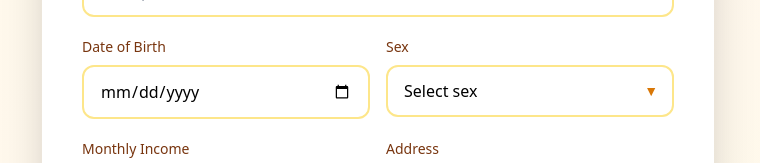
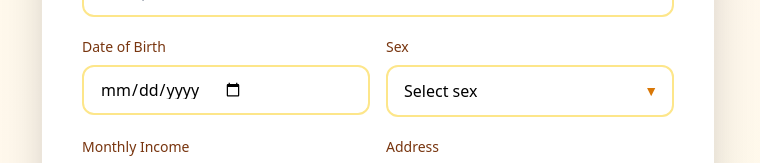
Before and after one commit to legendaryjosh26/PawfectCare_Frontend, a React (Vite) app: page /user/registration in a window 1280 px wide. Shown: the part 343-506 px from the top of the page, without its empty margins (262-1022 px from the left). Built offline with nearby package versions, Linux system fonts and the light colour scheme; no server answers.

Commit message:
frontend modification

```diff
--- a/src/index.css
+++ b/src/index.css
@@ -25,13 +25,26 @@
 .webkit-date-fix {
   -webkit-appearance: none;
   -moz-appearance: textfield;
+  min-height: 50px; /* Explicit height to match your text inputs */
+  display: flex; /* Helps vertically center the text */
+  align-items: center;
 }
 
+/* Fix the internal text container height */
+.webkit-date-fix::-webkit-date-and-time-value {
+  min-height: 1.5em;
+  text-align: left; /* Ensures text doesn't center weirdly */
+}
+
+/* Keep these to reset the internal wrapper */
 .webkit-date-fix::-webkit-datetime-edit {
   display: block;
   padding: 0;
+  height: auto;
+  line-height: 1;
 }
 
 .webkit-date-fix::-webkit-calendar-picker-indicator {
-  margin-left: 4px;
+  margin-left: auto; /* Pushes icon to the right if you want */
+  margin-right: 10px;
 }
```
